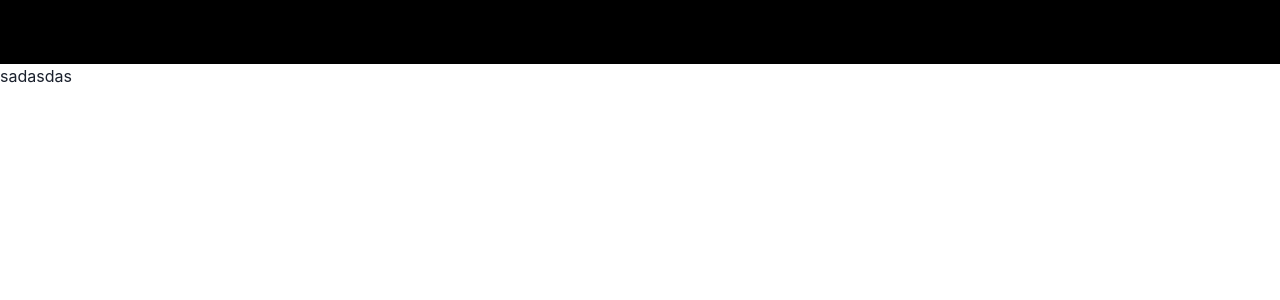
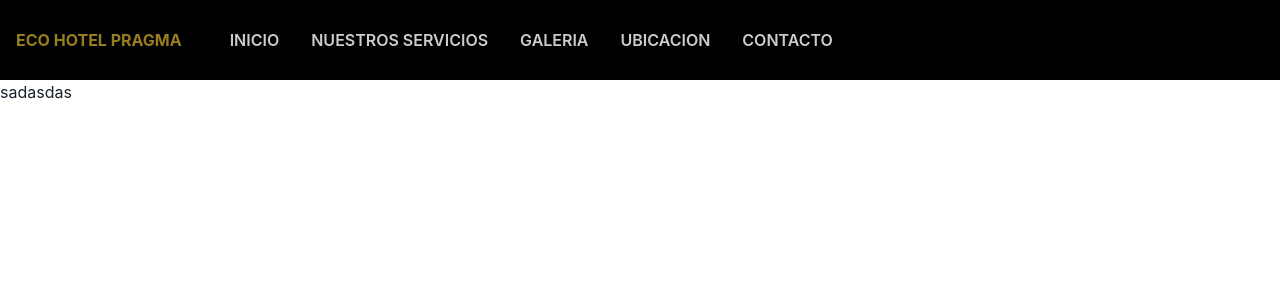
Before and after one commit to Cocahuana/eco-hotel, a React (Create React App) app: page / in a window 1280 px wide. Shown: the top 300 px of the page. Built offline with nearby package versions, Linux system fonts and the light colour scheme.

Commit message:
Feat: Navigation deskstop add colors and vars

```diff
--- a/src/components/Navigation/DesktopNav.jsx
+++ b/src/components/Navigation/DesktopNav.jsx
@@ -7,17 +7,20 @@ import {
 	PopoverContent,
 	useColorModeValue,
 } from "@chakra-ui/react";
-import {DesktopSubNav} from "./DesktopSubNab";
-import {useContext} from "react";
-import {themeContext} from "../../context/themeContext";
-import {Link as RouterLink} from "react-router-dom";
+import { DesktopSubNav } from "./DesktopSubNab";
+import { useContext } from "react";
+import { themeContext } from "../../context/themeContext";
+import { Link as RouterLink } from "react-router-dom";
 export const DesktopNav = (props) => {
-	const {NAV_ITEMS} = props;
+	const { NAV_ITEMS } = props;
 	const myTheme = useContext(themeContext);
-	const {text} = myTheme;
-	const linkColor = useColorModeValue(text.base, text.secondary);
-	const linkHoverColor = useColorModeValue(text.secondary, text.base);
-	const popoverContentBgColor = useColorModeValue(text.base, text.secondary);
+	const { text, background } = myTheme;
+	const linkColor = useColorModeValue(text.navItems, text.secondary);
+	const linkHoverColor = useColorModeValue(text.navItems_active, text.base);
+	const popoverContentBgColor = useColorModeValue(
+		background.popoverBgColor,
+		text.secondary
+	);
 
 	return (
 		<Stack direction={"row"} spacing={4}>
@@ -27,10 +30,7 @@ export const DesktopNav = (props) => {
 						<PopoverTrigger>
 							<Link
 								as={RouterLink}
-								to={
-									navItem.href ??
-									"#Router-dom-btn-not-working"
-								}
+								to={navItem.href ?? "#No defined href"}
 								p={2}
 								fontSize={"md"}
 								fontWeight={600}
@@ -38,7 +38,8 @@ export const DesktopNav = (props) => {
 								_hover={{
 									textDecoration: "none",
 									color: linkHoverColor,
-								}}>
+								}}
+							>
 								{navItem.label}
 							</Link>
 						</PopoverTrigger>
@@ -50,7 +51,8 @@ export const DesktopNav = (props) => {
 								bg={popoverContentBgColor}
 								p={4}
 								rounded={"xl"}
-								minW={"sm"}>
+								minW={"sm"}
+							>
 								<Stack>
 									{navItem.children.map((child) => (
 										<DesktopSubNav
--- a/src/components/Navigation/DesktopSubNab.jsx
+++ b/src/components/Navigation/DesktopSubNab.jsx
@@ -7,12 +7,12 @@ import {
 	Link,
 	useColorModeValue,
 } from "@chakra-ui/react";
-import {ChevronRightIcon} from "@chakra-ui/icons";
-import {useContext} from "react";
-import {themeContext} from "../../context/themeContext";
-export const DesktopSubNav = ({label, href, subLabel}) => {
+import { ChevronRightIcon } from "@chakra-ui/icons";
+import { useContext } from "react";
+import { themeContext } from "../../context/themeContext";
+export const DesktopSubNav = ({ label, href, subLabel }) => {
 	const myTheme = useContext(themeContext);
-	const {accent1} = myTheme;
+	const { accent1, background, accent1_active } = myTheme;
 	return (
 		<Link
 			href={href}
@@ -20,13 +20,20 @@ export const DesktopSubNav = ({label, href, subLabel}) => {
 			display={"block"}
 			p={2}
 			rounded={"md"}
-			_hover={{bg: useColorModeValue("pink.50", "gray.900")}}>
+			_hover={{
+				bg: useColorModeValue(
+					background.popoverChildrenBgColor,
+					"red.200"
+				),
+			}}
+		>
 			<Stack direction={"row"} align={"center"}>
 				<Box>
 					<Text
 						transition={"all .3s ease"}
-						_groupHover={{color: accent1}}
-						fontWeight={500}>
+						_groupHover={{ color: accent1_active }}
+						fontWeight={500}
+					>
 						{label}
 					</Text>
 					<Text fontSize={"sm"}>{subLabel}</Text>
@@ -35,10 +42,14 @@ export const DesktopSubNav = ({label, href, subLabel}) => {
 					transition={"all .3s ease"}
 					transform={"translateX(-10px)"}
 					opacity={0}
-					_groupHover={{opacity: "100%", transform: "translateX(0)"}}
+					_groupHover={{
+						opacity: "100%",
+						transform: "translateX(0)",
+					}}
 					justify={"flex-end"}
 					align={"center"}
-					flex={1}>
+					flex={1}
+				>
 					<Icon color={accent1} w={5} h={5} as={ChevronRightIcon} />
 				</Flex>
 			</Stack>
--- a/src/components/Navigation/Navigation.jsx
+++ b/src/components/Navigation/Navigation.jsx
@@ -25,9 +25,10 @@ function Navigation() {
 	return (
 		<Box>
 			<Flex
+				//popover container:
 				bg={useColorModeValue(background.base, background.secondary)}
-				color={useColorModeValue(text.secondary, text.base)}
-				minH={"8vh"}
+				color={useColorModeValue(text.withAccent1, text.secondary)}
+				minH={"10vh"}
 				py={{ base: 2 }}
 				px={{ base: 4 }}
 				align={"center"}
@@ -61,9 +62,9 @@ function Navigation() {
 						})}
 						fontFamily={"heading"}
 						fontWeight={"bold"}
-						color={useColorModeValue(text.base, text.secondary)}
+						color={useColorModeValue(text.withAccent1, text.base)}
 					>
-						<Link to='/'>Infocrip S.R.L</Link>
+						<Link to='/'>ECO HOTEL PRAGMA</Link>
 					</Text>
 
 					<Flex display={{ base: "none", md: "flex" }} ml={10}>
--- a/src/components/Theme/Theme.js
+++ b/src/components/Theme/Theme.js
@@ -1,18 +1,21 @@
 // Look for index.css for styling details
 export const theme = {
 	background: {
-		base: "var(--bg-base)",
-		secondary: "var(--bg-secondary)",
+		base: "var(--bg-base)", //black
+		secondary: "var(--bg-secondary)", // white
+		popoverBgColor: "#000",
+		popoverChildrenBgColor: "#222",
 	},
 	text: {
-		base: "var(--text-base)",
-		secondary: "var(--text-secondary)",
-		withAccent1: "var(--text-with-accent1)"
+		base: "var(--text-base)", //black
+		secondary: "var(--text-secondary)", // white
+		withAccent1: "var(--text-with-accent1)", // gold
+		navItems: "#ccc",
+		navItems_active: "#bbb",
 	},
 	border: {
-		base: "var(border-color)"
+		base: "var(border-color)", //gray
 	},
-	accent1: "var(--accent1)",
-	accent1_active: "var(--accent1-active)",
-
+	accent1: "var(--accent1)", // gold
+	accent1_active: "var(--accent1-active)", //gold lighter
 };
--- a/src/data/paths.json
+++ b/src/data/paths.json
@@ -1,22 +1,22 @@
 {
 	"home": {
 		"link": "/",
-		"text": "Inicio"
+		"text": "INICIO"
 	},
 	"ourServices": {
 		"link": "/Nuestros-servicios",
-		"text": "Nuestros servicios"
+		"text": "NUESTROS SERVICIOS"
 	},
 	"gallery": {
 		"link": "/Galeria",
-		"text": "Galeria"
+		"text": "GALERIA"
 	},
 	"location": {
 		"link": "/Ubicacion",
-		"text": "Ubicacion"
+		"text": "UBICACION"
 	},
 	"contact": {
 		"link": "/Contacto",
-		"text": "Contacto"
+		"text": "CONTACTO"
 	}
 }
```
